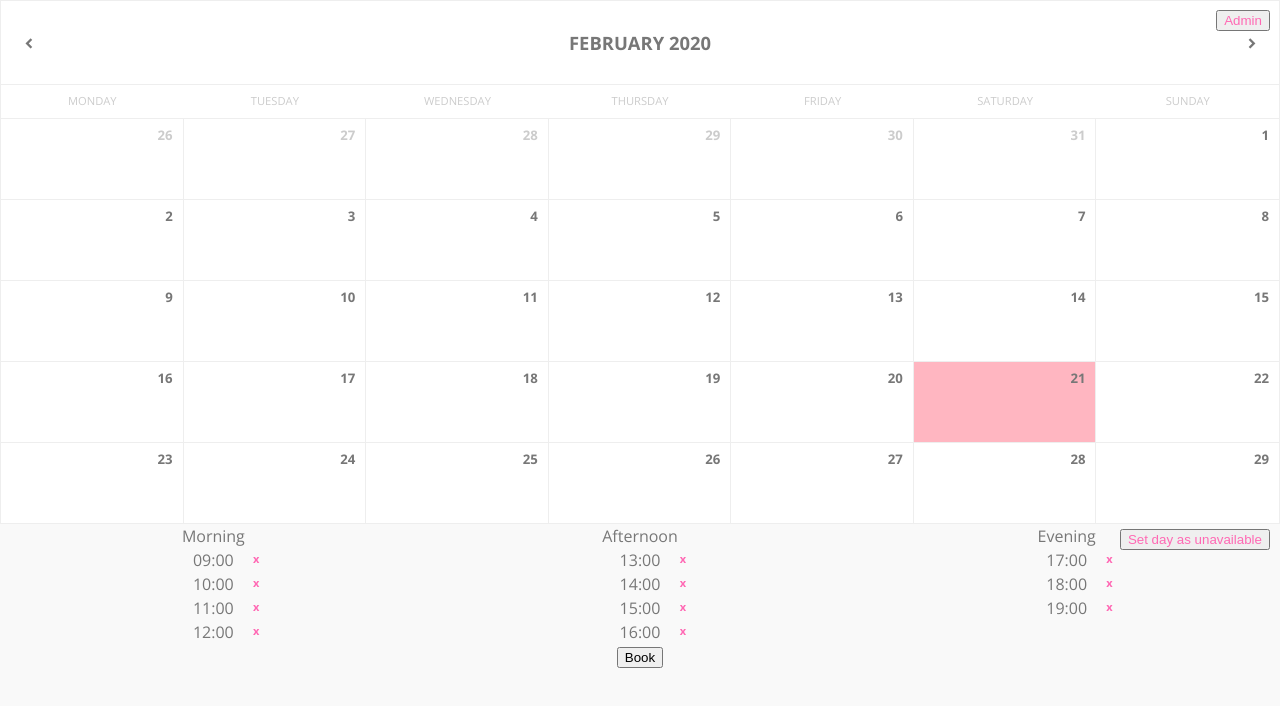
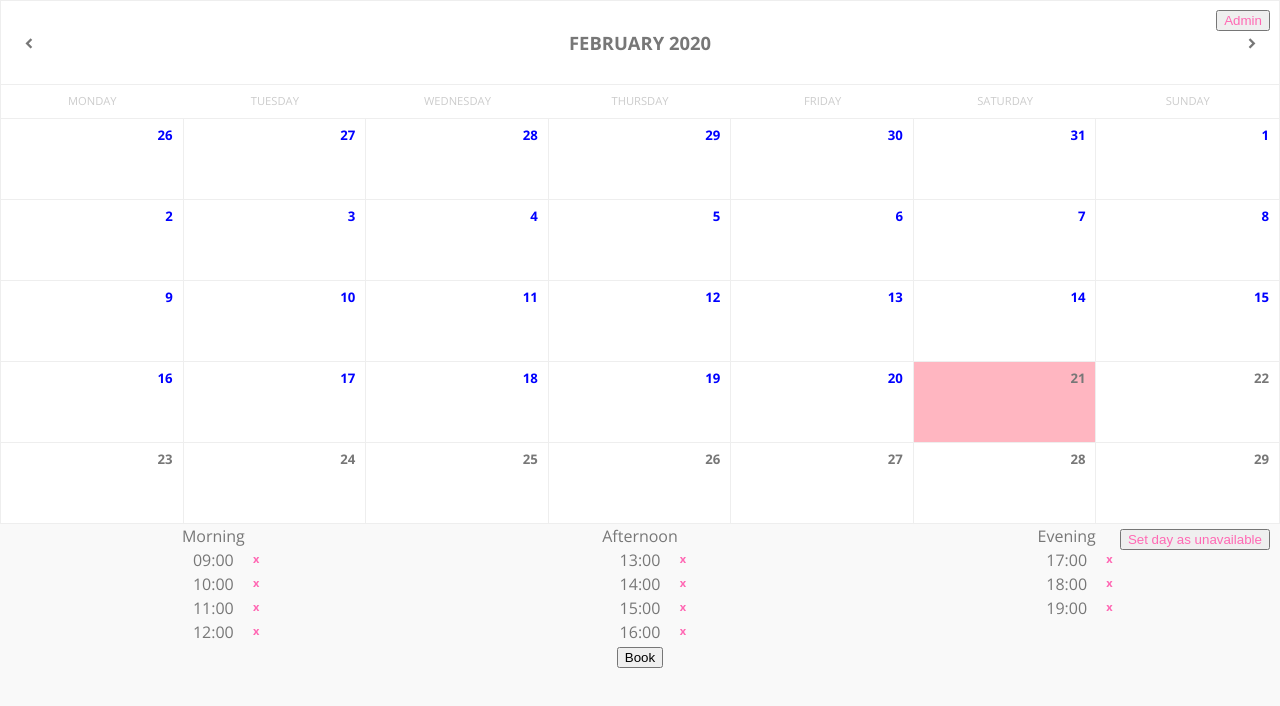
Before and after one commit to rdord/tn-book, a React (Create React App) app: page / in a window 1280 px wide. Shown: the top 706 px of the page. Built offline with nearby package versions, Linux system fonts and the light colour scheme.

Commit message:
disable calendar days before today

```diff
--- a/src/components/Calendar/Calendar.css
+++ b/src/components/Calendar/Calendar.css
@@ -85,6 +85,7 @@
 .calendar .body .disabled {
   color: var(--text-color-light);
   pointer-events: none;
+  color: blue;
 }
 
 .calendar .body .cell .bg {
--- a/src/components/Calendar/CalendarCells.js
+++ b/src/components/Calendar/CalendarCells.js
@@ -1,6 +1,17 @@
 import React, { useContext } from 'react';
 import './Calendar.css';
-import { startOfMonth, endOfMonth, startOfWeek, endOfWeek, addDays, format, isSameMonth, isSameDay } from 'date-fns';
+import {
+  startOfMonth,
+  endOfMonth,
+  startOfWeek,
+  endOfWeek,
+  addDays,
+  format,
+  isSameMonth,
+  isSameDay,
+  isBefore,
+  isToday
+} from 'date-fns';
 import { observer } from 'mobx-react-lite';
 import AppointmentStore from '../../stores/AppointmentStore';
 
@@ -15,16 +26,17 @@ const CalendarCells = observer(() => {
   let days = [];
   let day = startDate;
 
-  // TODO: disable calendar days before NOW
   while (day <= endDate) {
     for (let i = 0; i < 7; i++) {
       const cloneDay = day; //to remove the onDateClick warning
       const isCurrentMonthDay = isSameMonth(day, store.selectedTime);
+      const isBeforeToday = isBefore(day, new Date());
+      const isDisabled = !isCurrentMonthDay || (isBeforeToday && !isToday(day));
       const isSelectedDay = isSameDay(day, store.selectedTime);
 
       days.push(
         <div
-          className={`col cell ${!isCurrentMonthDay ? 'disabled' : isSelectedDay && 'selected'}`}
+          className={`col cell ${isDisabled ? 'disabled' : isSelectedDay && 'selected'}`}
           key={day.toString()}
           onClick={() => store.selectTime(cloneDay)}>
           <span className='number'>{format(day, 'd')}</span>
```
